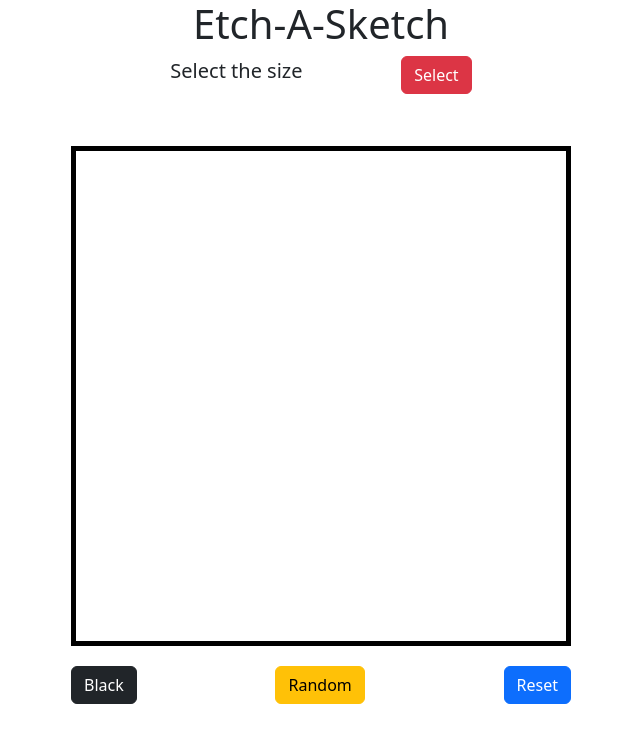
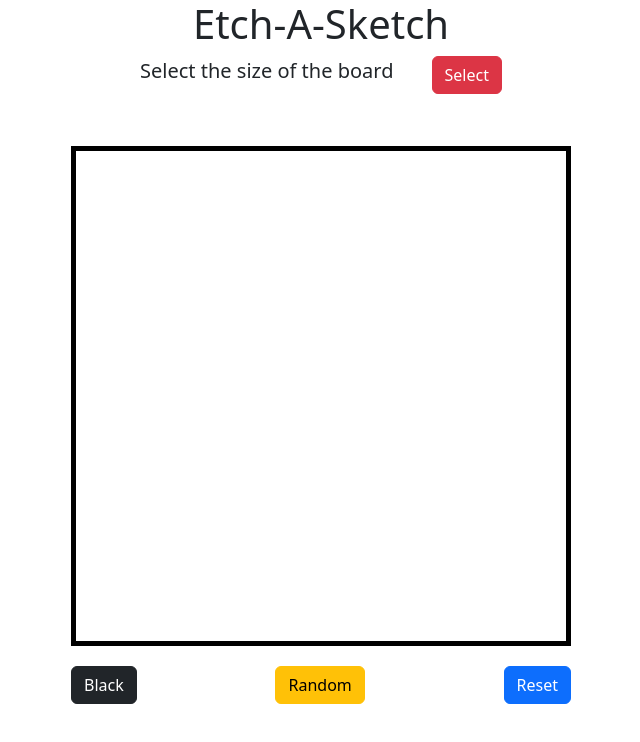
Before and after one commit to jashe0/etchasketch, a plain HTML site: page index.html in a window 1280 px wide. Shown: the whole page, without its empty margins (319-959 px from the left). Drawn offline with nearby package versions, Linux system fonts and the light colour scheme.

Commit message:
update text on index and update readme

```diff
--- a/index.html
+++ b/index.html
@@ -13,7 +13,7 @@
 <body>
     <h1>Etch-A-Sketch</h1>
     <div class="header">
-        <h5>Select the size</h5>
+        <h5>Select the size of the board</h5>
         <button id="popup" class="btn btn-danger">Select</button>
     </div>
     <p id="message"></p>
```
Also changed, not shown: 1 other file.
